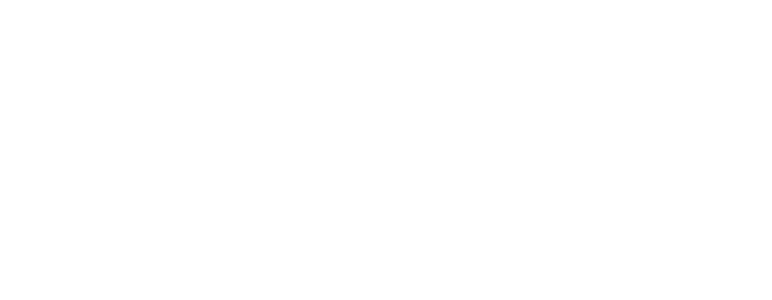
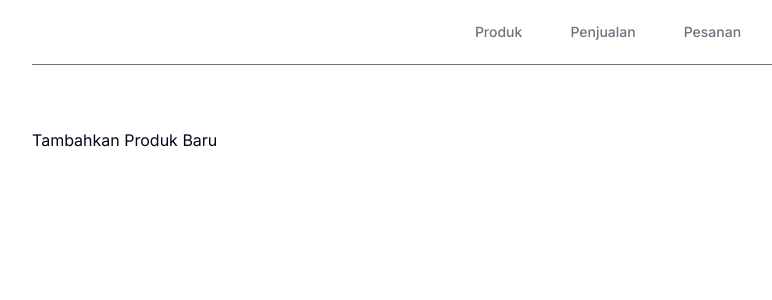
Before and after one commit to Integrasi-Aplikasi-Informasi/fe-toko-buku, a Next.js app: page /seller/produk/new in a window 1280 px wide. Shown: the top 300 px of the page, without its empty margins (48-820 px from the left). Built offline with nearby package versions, Linux system fonts and the light colour scheme.

Commit message:
Include navbar to Produk pages

```diff
--- a/src/app/seller/produk/new/page.tsx
+++ b/src/app/seller/produk/new/page.tsx
@@ -1,7 +1,13 @@
+import MaxWidthWrapper from "@/components/Seller/MaxWidthWrapper";
+import SellerNavbar from "@/components/Seller/SellerNavbar";
+
 const NewProductPage = () => {
     return (
         <div>
-
+            <SellerNavbar />
+            <MaxWidthWrapper>
+                <h1 className="my-16">Tambahkan Produk Baru</h1>
+            </MaxWidthWrapper>
         </div>
     )
 }
--- a/src/app/seller/produk/page.tsx
+++ b/src/app/seller/produk/page.tsx
@@ -1,11 +1,13 @@
 import MaxWidthWrapper from "@/components/Seller/MaxWidthWrapper";
+import SellerNavbar from "@/components/Seller/SellerNavbar";
 import SellerProductDashboard from "@/components/Seller/SellerProductDashboard";
 
 export default function ProductsDashboardPage() {
     return (
         <>
+            <SellerNavbar />
             <MaxWidthWrapper>
-                <main className="min-w-full min-h-screen flex items-center place-content-center">
+                <main className="min-w-full min-h-screen flex items-center place-content-center ">
                     <SellerProductDashboard />
                 </main>
             </MaxWidthWrapper>
```
